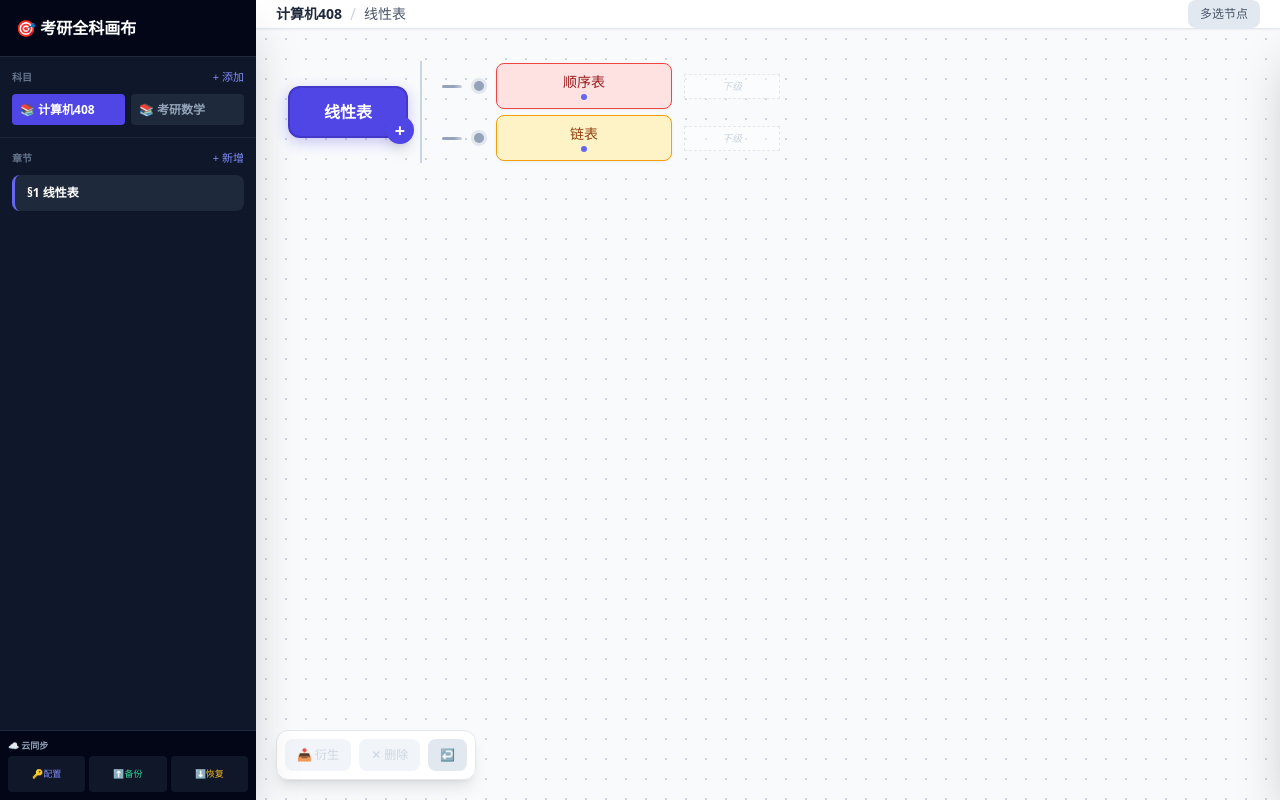
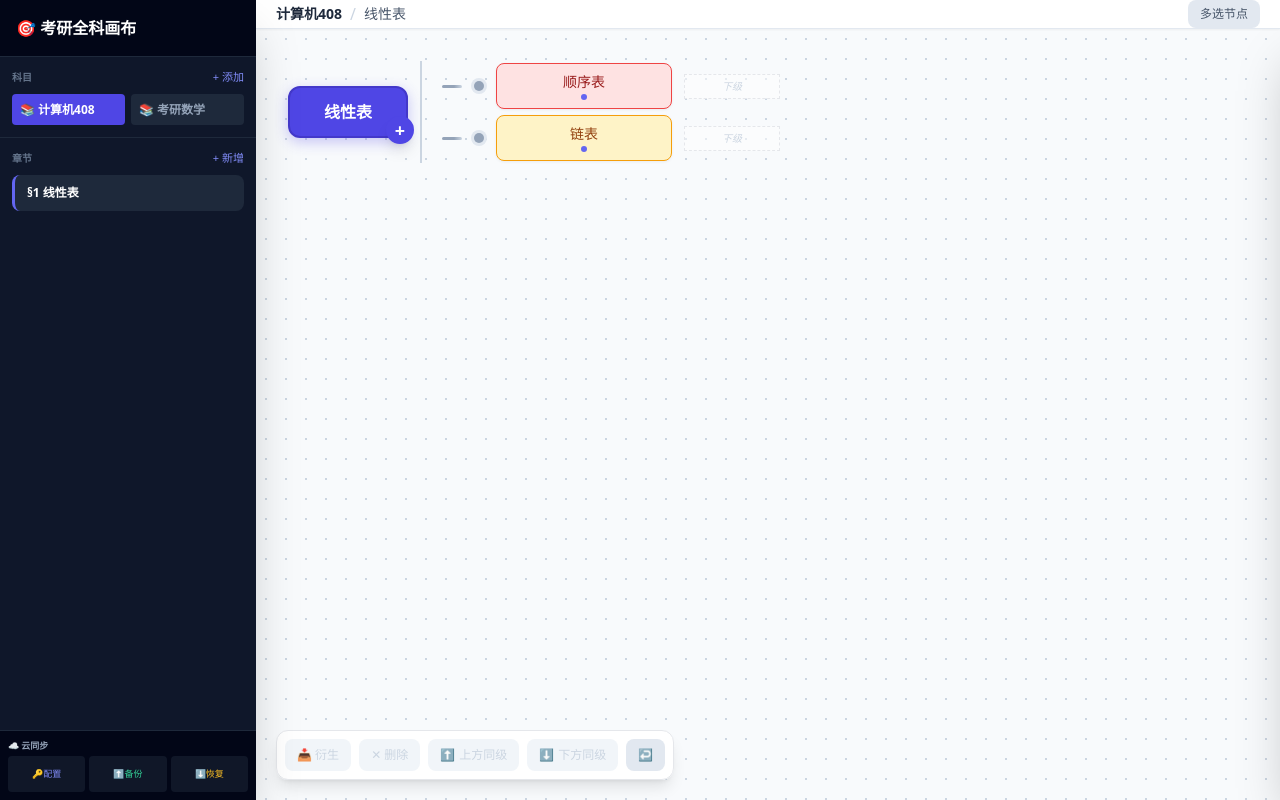
Before and after one commit to Longday9/-, a plain HTML site: page index.html in a window 1280 px wide. Drawn offline with nearby package versions, Linux system fonts and the light colour scheme.

Commit message:
Add files via upload

```diff
--- a/index.html
+++ b/index.html
@@ -119,6 +119,16 @@
             <div class="absolute bottom-3 md:bottom-5 left-3 md:left-5 z-80 flex gap-2 bg-white/95 backdrop-blur p-1.5 md:p-2 rounded-xl shadow-lg border">
                 <button @click="addChildNode" :disabled="!selectedNode || multiSelectMode" :class="(selectedNode && !multiSelectMode) ? 'bg-indigo-600 text-white' : 'bg-slate-100 text-slate-300'" class="px-3 py-2 text-xs rounded-lg">📥 衍生</button>
                 <button @click="deleteNode" :disabled="!selectedNode || multiSelectMode" :class="(selectedNode && !multiSelectMode) ? 'bg-rose-500 text-white' : 'bg-slate-100 text-slate-300'" class="px-3 py-2 text-xs rounded-lg">✕ 删除</button>
+		<button @click="addSiblingBefore" :disabled="!selectedNode || multiSelectMode || selectedNode.id.startsWith('root_')"
+        :class="(selectedNode && !multiSelectMode && !selectedNode.id.startsWith('root_')) ? 'bg-teal-500 text-white hover:bg-teal-600 shadow-md' : 'bg-slate-100 text-slate-300 cursor-not-allowed'"
+        class="px-3 py-2 md:py-1.5 text-xs rounded-lg font-medium transition-all flex items-center gap-1 active:scale-95">
+    ⬆️ <span class="hidden md:inline">上方同级</span>
+</button>
+<button @click="addSiblingAfter" :disabled="!selectedNode || multiSelectMode || selectedNode.id.startsWith('root_')"
+        :class="(selectedNode && !multiSelectMode && !selectedNode.id.startsWith('root_')) ? 'bg-teal-500 text-white hover:bg-teal-600 shadow-md' : 'bg-slate-100 text-slate-300 cursor-not-allowed'"
+        class="px-3 py-2 md:py-1.5 text-xs rounded-lg font-medium transition-all flex items-center gap-1 active:scale-95">
+    ⬇️ <span class="hidden md:inline">下方同级</span>
+</button>
                 <button v-if="multiSelectMode && selectedNodeIds.size > 0" @click="deleteSelectedNodes" class="px-3 py-2 text-xs bg-rose-600 text-white rounded-lg">🗑️ 删除选中 ({{ selectedNodeIds.size }})</button>
                 <button @click="deselectNode" class="px-3 py-2 text-xs bg-slate-200 rounded-lg">↩</button>
             </div>
@@ -344,14 +354,13 @@
                 const [subId, chapId, nodeId] = portalStr.split('|');
                 currentSubjectId.value = subId;
                 currentChapterId.value = chapId;
-selectedNode.value = null;      // 关闭编辑面板
-    closeMobileSidebar();
-                nextTick(() => {
-                    const target = findNodeById(currentChapter.value?.tree, nodeId);
-                    if (target) selectedNode.value = target;
-                });
-            });
-            provide('getNodeStyle', (node) => {
+setTimeout(() => {
+        if (currentChapter.value) {
+            const target = findNodeById(currentChapter.value.tree, nodeId);
+            if (target) selectedNode.value = target;
+        }
+    }, 60);
+});            provide('getNodeStyle', (node) => {
                 if (!node) return {};
                 if (node.status === 'red') return { backgroundColor: '#fee2e2', borderColor: '#ef4444', color: '#991b1b' };
                 if (node.status === 'yellow') return { backgroundColor: '#fef3c7', borderColor: '#f59e0b', color: '#92400e' };
@@ -410,7 +419,59 @@ selectedNode.value = null;      // 关闭编辑面板
             function addFirstLevelNode() { if(!currentChapter.value) return; const root = currentChapter.value.tree; const label = prompt("一级考点名称："); if(label?.trim()) { if(!root.children) root.children=[]; root.children.push({ id:'n_'+Date.now()+Math.random().toString(36).slice(2,8), label:label.trim(), status:'clear', note:'', images:[], children:[] }); selectedNode.value = root.children[root.children.length-1]; saveToLocal(); } }
             function addChildNode() { if(!selectedNode.value) return; const label = prompt("下级考点名称："); if(label?.trim()) { if(!selectedNode.value.children) selectedNode.value.children=[]; const n = { id:'n_'+Date.now()+Math.random().toString(36).slice(2,8), label:label.trim(), status:'clear', note:'', images:[], children:[] }; selectedNode.value.children.push(n); selectedNode.value = n; saveToLocal(); } }
             function deleteNode() { if(!selectedNode.value || selectedNode.value.id.startsWith('root_')) return; if(confirm('删除「'+selectedNode.value.label+'」？')) { if(!currentChapter.value) return; if(removeRecursive(currentChapter.value.tree, selectedNode.value.id)) { selectedNode.value=null; saveToLocal(); } } }
+		function addSiblingBefore() {
+    if (!selectedNode.value || selectedNode.value.id.startsWith('root_')) return;
+    if (!currentChapter.value) return;
+    const parentInfo = findParentNode(currentChapter.value.tree, selectedNode.value.id);
+    if (!parentInfo) return;
+    const label = prompt('请输入同级考点名称：');
+    if (label && label.trim()) {
+        const newNode = {
+            id: 'n_' + Date.now() + Math.random().toString(36).slice(2, 8),
+            label: label.trim(),
+            status: 'clear',
+            note: '',
+            images: [],
+            children: []
+        };
+        parentInfo.parent.children.splice(parentInfo.index, 0, newNode);
+        selectedNode.value = newNode;
+        saveToLocal();
+    }
+}
+
+function addSiblingAfter() {
+    if (!selectedNode.value || selectedNode.value.id.startsWith('root_')) return;
+    if (!currentChapter.value) return;
+    const parentInfo = findParentNode(currentChapter.value.tree, selectedNode.value.id);
+    if (!parentInfo) return;
+    const label = prompt('请输入同级考点名称：');
+    if (label && label.trim()) {
+        const newNode = {
+            id: 'n_' + Date.now() + Math.random().toString(36).slice(2, 8),
+            label: label.trim(),
+            status: 'clear',
+            note: '',
+            images: [],
+            children: []
+        };
+        parentInfo.parent.children.splice(parentInfo.index + 1, 0, newNode);
+        selectedNode.value = newNode;
+        saveToLocal();
+    }
+}
             function removeRecursive(parent, targetId) { if(!parent?.children) return false; const idx = parent.children.findIndex(c=>c.id===targetId); if(idx!==-1) { parent.children.splice(idx,1); return true; } return parent.children.some(c=>removeRecursive(c,targetId)); }
+		function findParentNode(root, targetId) {
+    if (!root || !root.children) return null;
+    for (let i = 0; i < root.children.length; i++) {
+        if (root.children[i].id === targetId) {
+            return { parent: root, index: i };
+        }
+        const found = findParentNode(root.children[i], targetId);
+        if (found) return found;
+    }
+    return null;
+}
             function findNodeById(root, id) { if(!root) return null; if(root.id===id) return root; if(root.children) for(let c of root.children) { const r=findNodeById(c,id); if(r) return r; } return null; }
             function addSubject() { const name = prompt('科目名称：'); if(name?.trim()) { const id='sub_'+Date.now(); subjects.value.push({id, name:name.trim(), chapters:[]}); switchSubject(id); saveToLocal(); } }
             function addChapter() { if(!currentSubject.value) return; const name = prompt('章节名称：'); if(name?.trim()) { const cid='c_'+Date.now(); const trimmed=name.trim(); currentSubject.value.chapters.push({ id:cid, name:trimmed, tree:{ id:'root_'+Date.now(), label:trimmed, status:'clear', note:'', images:[], children:[] } }); currentChapterId.value=cid; selectedNode.value=null; saveToLocal(); } }
@@ -536,7 +597,8 @@ selectedNode.value = null;      // 关闭编辑面板
                 addFirstLevelNode, addChildNode, deleteNode, addSubject, addChapter, editSubjectName, deleteSubject, editChapterName, deleteChapter,
                 markStatus, previewImage, handleImageUpload, removeImage, saveToLocal,
                 gistId, githubToken, showTokenDialog, tempToken, tempGistId,
-                openTokenDialog, fetchMyGists, saveTokenConfig, backupToGist, restoreFromGist, copyGistId
+                openTokenDialog, fetchMyGists, saveTokenConfig, backupToGist, restoreFromGist, copyGistId,addSiblingBefore,
+addSiblingAfter,
             };
         }
     });
```
